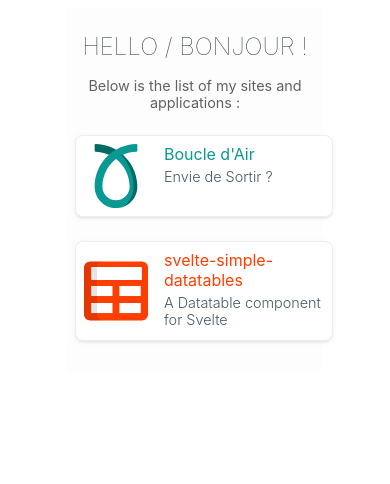
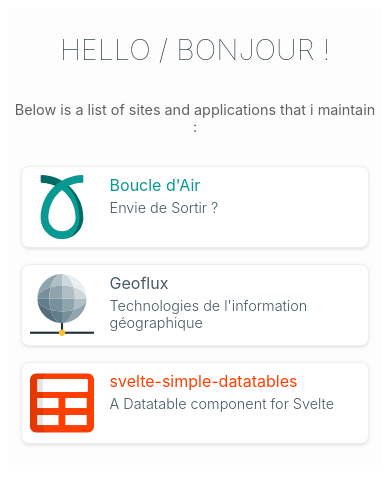
Before and after one commit to vincjo/home, a Svelte app: page / in a window 390 px wide. Shown: the top 484 px of the page. Built offline with nearby package versions, Linux system fonts and the light colour scheme.

Commit message:
initial commit

```diff
--- a/src/App.svelte
+++ b/src/App.svelte
@@ -9,14 +9,14 @@
 			color: '#079992',
 			language: 'french'
 		},
-		// {
-		// 	name: `Geoflux`,
-		// 	title: '???',
-		// 	href: 'https:/geoflux.io/',
-		// 	logo: 'geoflux.io.svg',
-		// 	color: '#079992',
-		// 	language: 'french'
-		// },
+		{
+			name: `Geoflux`,
+			title: `Technologies de l'information géographique`,
+			href: 'https:/geoflux.io/',
+			logo: 'geoflux.io.svg',
+			color: '#455a64',
+			language: 'french'
+		},
 		{
 			name: `svelte-simple-datatables`,
 			title: 'A Datatable component for Svelte',
@@ -30,17 +30,17 @@
 
 <main>
 	<h1>Hello / Bonjour !</h1>
-	<p>Below is the list of my sites and applications :</p>
+	<p>Below is a list of sites and applications that i maintain :</p>
 	{#each myapps as app}
-	<article>
-		<a href={app.href}>
+	<a href={app.href}>
+		<article>
 			<img alt="{app.name} logo" src="{app.logo}"/>
 			<div>
 				<h2 style="color:{app.color}">{app.name}</h2>
 				<h3>{app.title}</h3>
 			</div>
-		</a>
-	</article>
+		</article>
+	</a>
 	{/each}
 </main>
 
@@ -48,15 +48,16 @@
 	main {text-align: center;padding: 1em;margin: 0 auto;background:#fdfdfd;}
 	h1 {color: #1c313a;text-transform: uppercase;font-size: 4em;font-weight: 100;}
 	p{color:#616161;font-size:1em;}
-	article{width:100%;max-width:512px;margin:24px auto;border:1px solid #eee;padding:16px;background:#fff;border-radius:8px;}
-	a{display:flex;text-decoration:none;}
-	img{float:left;width:112px;margin-right:24px;}
-	h2{font-weight:400;text-align:left;margin:0 0 24px 0;font-size:2rem;}
+	a{text-decoration:none;}
+	article{width:100%;display:flex;max-width:512px;margin:24px auto;border:1px solid #eee;padding:16px;background:#fff;border-radius:8px;}
+	img{float:left;width:104px;margin-right:24px;}
+	h2{font-weight:400;text-align:left;margin:0 0 0 0;font-size:2rem;}
 	h3{font-weight:300;color:#455a64;text-align:left;margin:0 0 4px 0}
 	@media (max-width: 640px) {
-		main {max-width: 240px;padding:0.5em}
-		h1{font-size:1.5em;}
-		p{font-size:.9em;}
+		main {padding:0.3em 0.2em;}
+		article{max-width:90%;margin:16px auto;}
+		h1{font-size:1.8em;}
+		p{font-size:.9em;padding:4% 0;}
 		img{width:64px;margin-right:16px;}
 		article{padding:8px}
 		h2{font-size:1em;margin:0 0 4px 0}
```
Also changed, not shown: public/geoflux.io.svg (added), 1 other file (tests, documents, lock files or other folders).
